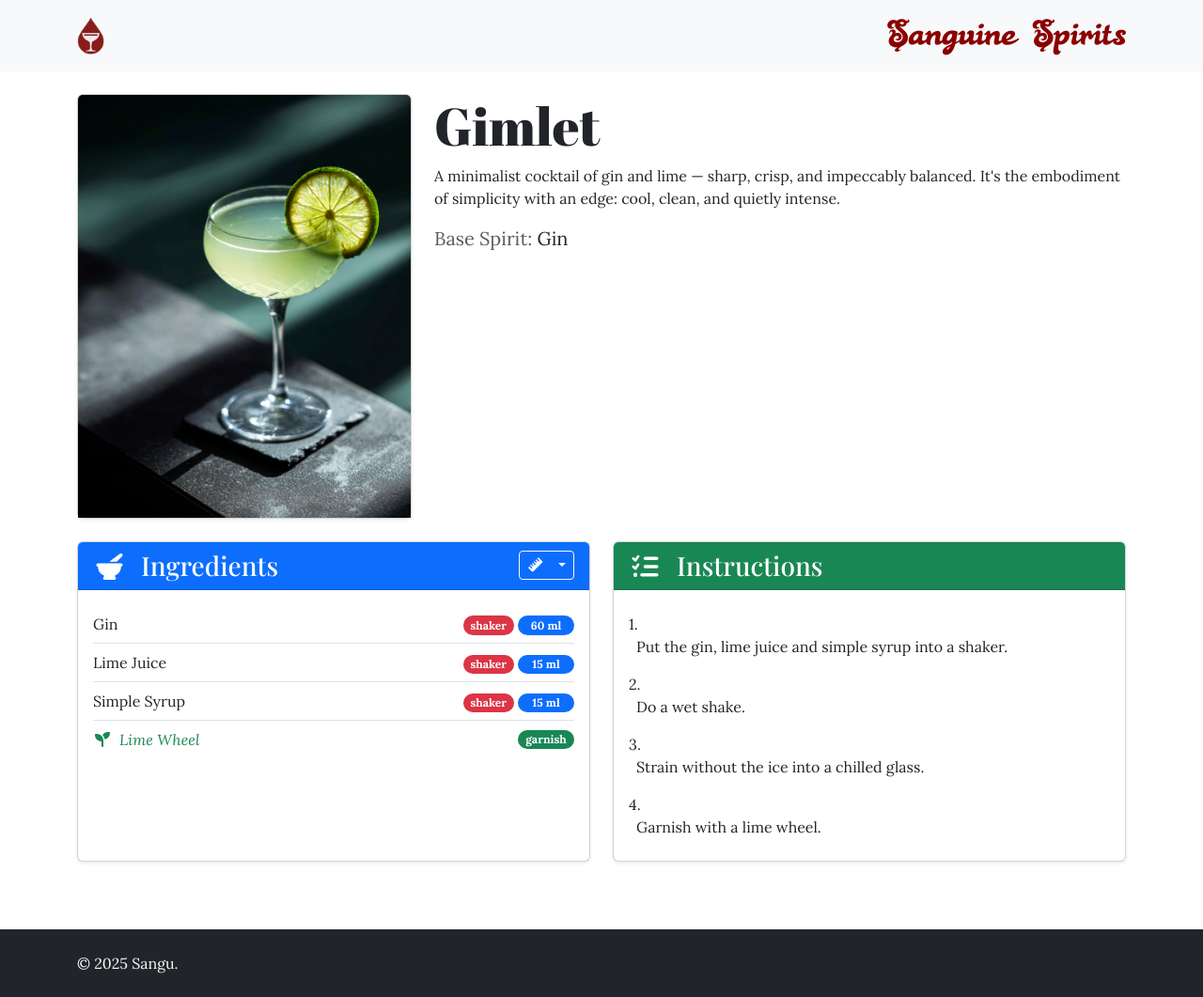
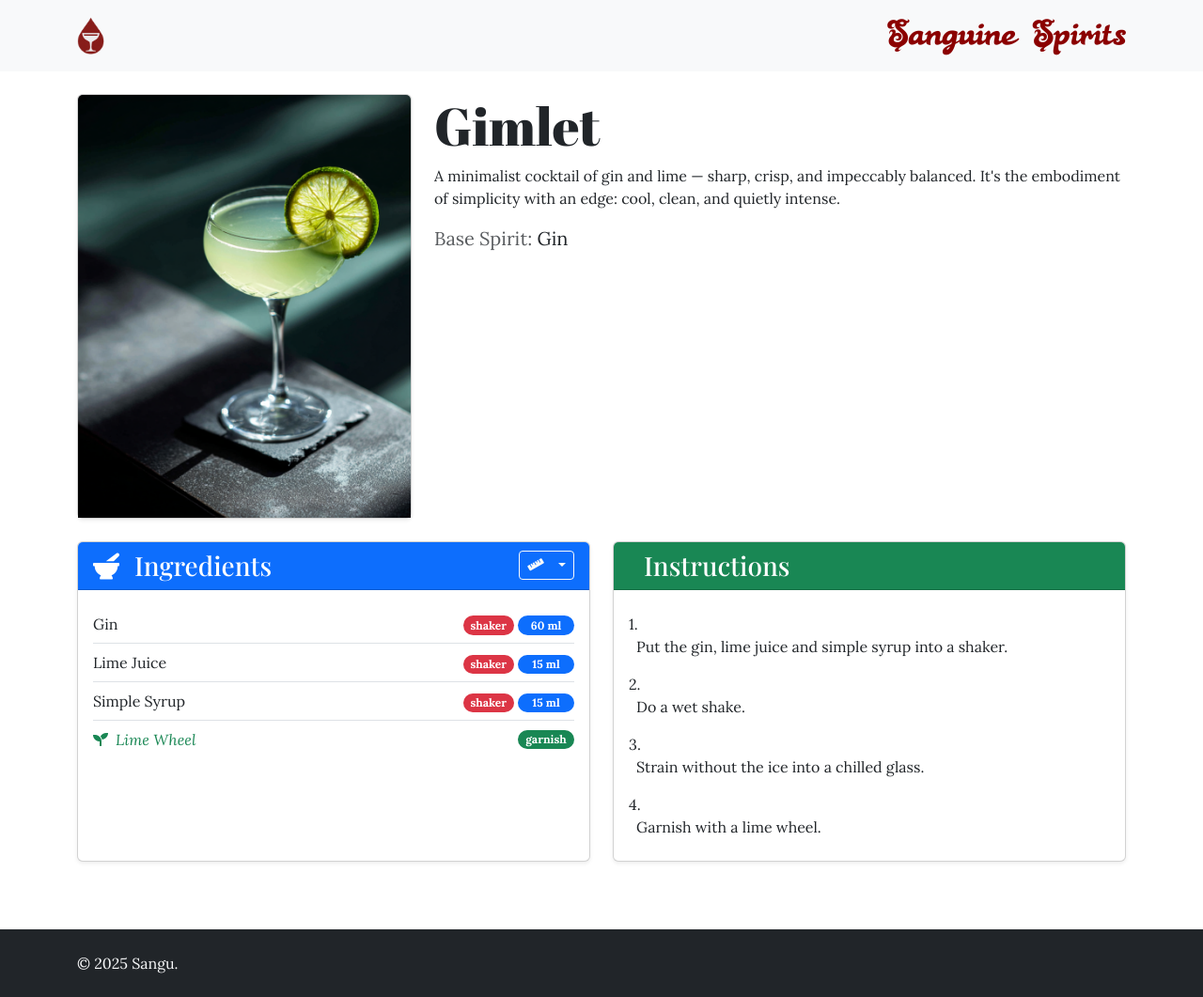
Before and after one commit to SanguPackage/Sanguine-Spirits, a Jekyll site: the page built from cocktails/gimlet.html, in a window 1280 px wide. Shown: the whole page at 94% size. Built offline with Jekyll 4.4.1, drawn with Linux system fonts in a browser that asks for light colours; nearby versions of some CDN libraries; some web fonts are replaced.

Commit message:
downgrade fontawesome

```diff
--- a/_includes/head.html
+++ b/_includes/head.html
@@ -41,11 +41,7 @@
 
   <link href="https://cdnjs.cloudflare.com/ajax/libs/bootstrap/5.3.0/css/bootstrap.min.css" rel="stylesheet">
   <link rel="stylesheet" href="{{ "/assets/main.css" | relative_url }}">
-  <!-- <link rel="stylesheet" href="{{ "/assets/css/all.min.css" | relative_url }}" type="text/css" /> -->
-  <script
-    src="https://cdnjs.cloudflare.com/ajax/libs/font-awesome/7.0.0/js/all.min.js"
-    crossorigin="anonymous"
-  ></script>
+  <link rel="stylesheet" href="https://use.fontawesome.com/releases/v5.13.0/css/all.css">
 
   <script src="https://code.jquery.com/jquery-3.7.1.min.js"></script>
   <link href="https://cdn.jsdelivr.net/npm/select2@4.1.0-rc.0/dist/css/select2.min.css" rel="stylesheet" />
```
